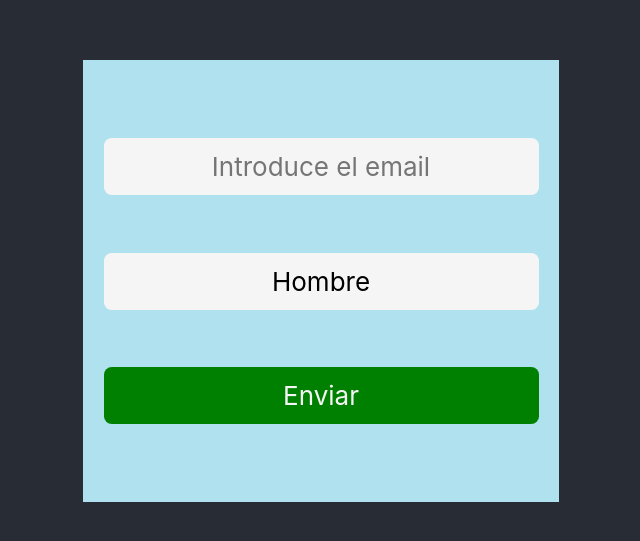
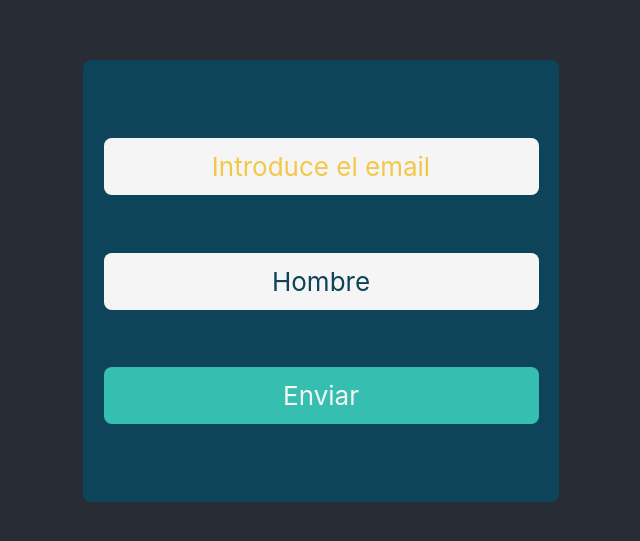
Before and after one commit to fsanchez87/mi-primer-proyecto-react, a React (Create React App) app: page / in a window 1280 px wide. Shown: the part 119-660 px from the top of the page, without its empty margins (319-959 px from the left). Built offline with nearby package versions, Linux system fonts and the light colour scheme.

Commit message:
React - Aplicando SASS a nuestros componentes

```diff
--- a/package.json
+++ b/package.json
@@ -6,6 +6,7 @@
     "@testing-library/jest-dom": "^5.12.0",
     "@testing-library/react": "^11.2.7",
     "@testing-library/user-event": "^12.8.3",
+    "node-sass": "^6.0.0",
     "react": "^17.0.2",
     "react-dom": "^17.0.2",
     "react-scripts": "4.0.3",
--- a/src/components/UserForm/UserForm.css
+++ /dev/null
@@ -1,25 +0,0 @@
-.userForm {
-    display: flex;
-    flex-direction: column;
-    justify-content: space-evenly;
-    padding: 0.8em;
-    min-height: 50vh;
-    background: rgb(175, 225, 238);
-}
-
-.userForm input,
-.userForm select {
-    all: unset;
-    padding: 0.5em;
-    background: whitesmoke;
-    color: black;
-    border-radius: 0.3em;
-}
-
-button{
-    all: unset;
-    padding: 0.5em;
-    background:green;
-    color: whitesmoke;
-    border-radius: 0.3em;
-}
--- a/src/components/UserForm/UserForm.jsx
+++ b/src/components/UserForm/UserForm.jsx
@@ -1,5 +1,5 @@
 import React from "react";
-import "./UserForm.css";
+import "./UserForm.scss";
 
 class UserForm extends React.Component {
   constructor(props) {
--- /dev/null
+++ b/src/components/UserForm/UserForm.scss
@@ -0,0 +1,34 @@
+@import '../colors.scss';
+
+$padding: 0.5em;
+
+.userForm {
+    display: flex;
+    flex-direction: column;
+    justify-content: space-evenly;
+    padding: 0.8em;
+    min-height: 50vh;
+    background: $RS-CLEAN-1-hex;
+    border-radius: 0.3em;
+
+    input,
+    select {
+        all: unset;
+        padding: $padding;
+        background: whitesmoke;
+        color: $RS-CLEAN-1-hex;
+        border-radius: 0.3em;
+    }
+
+    button {
+        all: unset;
+        padding: $padding;
+        background: $RS-CLEAN-2-hex;
+        color: whitesmoke;
+        border-radius: 0.3em;
+    }
+
+    ::placeholder {
+        color: $RS-CLEAN-4-hex;
+    }
+}
--- /dev/null
+++ b/src/components/colors.scss
@@ -0,0 +1,6 @@
+ /* Color Theme Swatches in Hex */
+$RS-CLEAN-1-hex: #0D4459;
+$RS-CLEAN-2-hex: #36BEB0;
+$RS-CLEAN-3-hex: #72D9C6;
+$RS-CLEAN-4-hex: #F1C848;
+$RS-CLEAN-5-hex: #E7624F;
```
Also changed, not shown: 2 other files (tests, documents, lock files or other folders).
